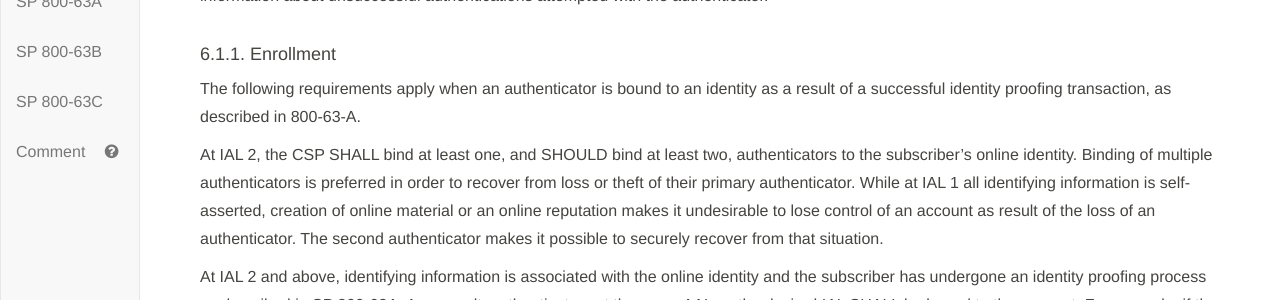
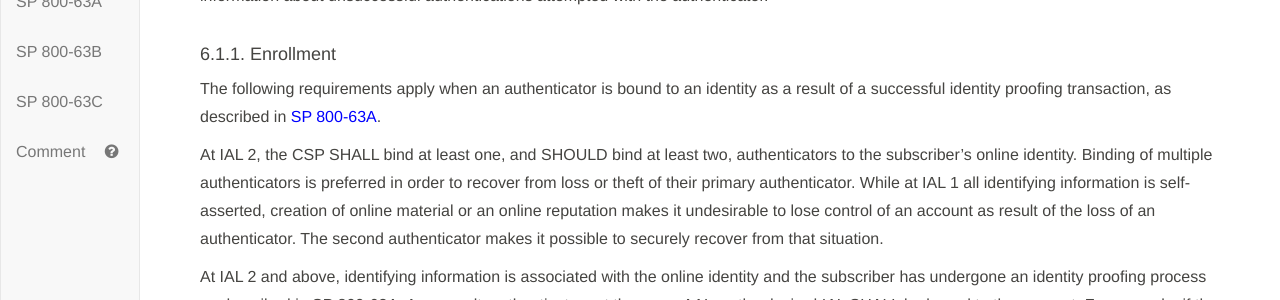
Before and after one commit to usnistgov/800-63-3, a Jekyll site: the page built from sp800-63b.md, in a window 1280 px wide and 900 px high, scrolled down 36901 px. Shown: the part 180-480 px from the top of the window. Built offline with Jekyll 4.4.1, drawn with Linux system fonts in a browser that asks for light colours.

Commit message:
Correct document reference

```diff
--- a/sp800-63b/sec6_lifecycle.md
+++ b/sp800-63b/sec6_lifecycle.md
@@ -14,7 +14,7 @@ The record created by the CSP SHALL contain the date and time the authenticator
 
 #### 6.1.1. Enrollment
 
-The following requirements apply when an authenticator is bound to an identity as a result of a successful identity proofing transaction, as described in 800-63-A.
+The following requirements apply when an authenticator is bound to an identity as a result of a successful identity proofing transaction, as described in [SP 800-63A](sp800-63a.html).
 
 At IAL 2, the CSP SHALL bind at least one, and SHOULD bind at least two, authenticators to the subscriber's online identity. Binding of multiple authenticators is preferred in order to recover from loss or theft of their primary authenticator. While at IAL 1 all identifying information is self-asserted, creation of online material or an online reputation makes it undesirable to lose control of an account as result of the loss of an authenticator. The second authenticator makes it possible to securely recover from that situation.
 
```
